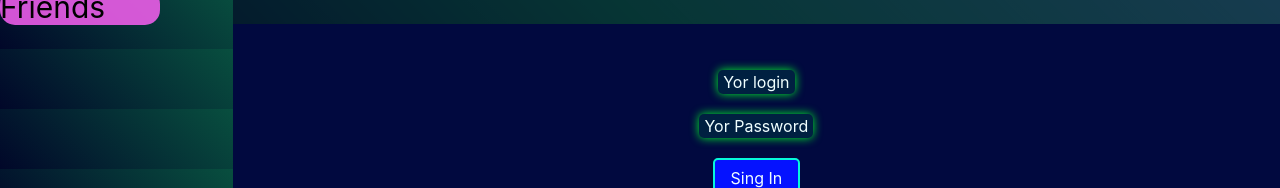
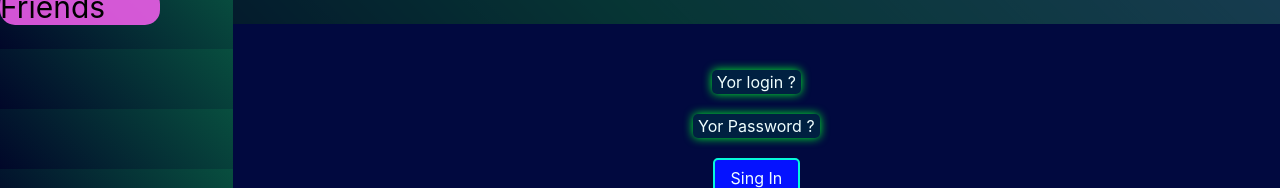
Before and after one commit to Alexey928/WheyOfSamuray, a React (Create React App) app: page /Login in a window 1280 px wide. Shown: the part 311-499 px from the top of the page. Built offline with nearby package versions, Linux system fonts and the light colour scheme.

Commit message:
continue progect 30.3

```diff
--- a/src/Resduscers/authUserReduser.ts
+++ b/src/Resduscers/authUserReduser.ts
@@ -1,5 +1,4 @@
 import {setAuthUserDataAC, setIsRequestProcessingStatusAC, UserAuthState} from "../ActionCreators/authUserAC";
-
 
 export type AuthActionsType =
     | ReturnType<typeof setAuthUserDataAC>
--- a/src/components/Login/loginPage.tsx
+++ b/src/components/Login/loginPage.tsx
@@ -10,8 +10,8 @@ const LoginPage = () => {
     return (
         <div className={style.loginFormContayner}>
             <form className={style.form}>
-                <EditableSpan  title={"Yor login"} type={"text"} placeholder={"Enter Login"}/>
-                <EditableSpan  title={"Yor Password"} type={"password"} placeholder={"Enter Password"}/>
+                <EditableSpan  title={"Yor login ?"} type={"text"} placeholder={"Enter Login"}/>
+                <EditableSpan  title={"Yor Password ?"} type={"password"} placeholder={"Enter Password"}/>
                 <button onClick={(e:any)=>{e.preventDefault()}} className={style.button}>Sing In</button>
             </form>
         </div>
--- a/src/components/ProfilePage/ProfilePage.tsx
+++ b/src/components/ProfilePage/ProfilePage.tsx
@@ -22,6 +22,7 @@ type ProfilePageType = {
 
 function ProfilePage(props:ProfilePageType){
     const profilePage  = useSelector<AppRootStateType ,ProfilePageStateType>(state => state.profilePage);
+
 
     const myProfileID = 2//пока так )
     const id  = useParams<'*'>();
--- a/src/components/UIcomponets/editinebalSpan/EditableSpan.tsx
+++ b/src/components/UIcomponets/editinebalSpan/EditableSpan.tsx
@@ -1,6 +1,5 @@
 import React, {KeyboardEvent,ChangeEvent, useState} from 'react';
 import style from "./editinebalSpan.module.css"
-
 
 type EditableSpanPropsType = {
     title: string
@@ -11,13 +10,14 @@ type EditableSpanPropsType = {
 export function EditableSpan(props: EditableSpanPropsType){
     let [editMode, setEditMode] = useState<boolean>(false);
     let [title, setTitle] = useState<string>("");
-    let [visible, setVisible] = useState<boolean>(false)
+    let [visible, setVisible] = useState<boolean>(false);
 
     const activateEditMode = () => {
         setEditMode(true);
     }
     const activateViewMode = () => {
         setEditMode(false);
+        props.handler && props.handler(title)
 
     }
     const changeTitle = (e: ChangeEvent<HTMLInputElement>) => {
@@ -37,18 +37,24 @@ export function EditableSpan(props: EditableSpanPropsType){
                     onBlur={activateViewMode}
                     onKeyDown={(e:KeyboardEvent<HTMLInputElement>)=>e.key==="Enter"&&activateViewMode()}
         />:
-        <span className={style.span}>
-            <span
-                onClick={activateEditMode}>{
+        <span className={style.spanContainer}>
+            {title&& <span className={style.fieldName}
+                           style={{left:props.type==="password"?-90:-60}}>
+                           {props.type==="password"?"password->":"login->"}
+                      </span>}
+            <span className={style.span}
+                onClick={activateEditMode}>
+                {
                     title&&props.type==="password"?
                     hiddenPassword(title):
                     title?title:
                     props.title
-            }</span>{props.type==="password" &&title&&
-            <span
+                }
+            </span>{props.type==="password" && title &&
+            <span className={style.triger}
                 onClick={()=>setVisible(!visible)}
                 style={{marginLeft:8,backgroundColor:"blue"}}>
-            se
+                {visible?"of":"on"}
             </span>}
         </span>
 
--- a/src/components/UIcomponets/editinebalSpan/editinebalSpan.module.css
+++ b/src/components/UIcomponets/editinebalSpan/editinebalSpan.module.css
@@ -12,14 +12,47 @@
     transition: all 0.3s linear;
     box-shadow: 0 0 10px rgba(3, 248, 248, 0.91);
 }
-.span{
+.spanContainer{
+    max-width: 210px;
+    position: relative;
     padding: 2px 5px;
     background-color: #002041;
     color: azure;
     margin-top: 20px;
     box-shadow: 0 0 10px rgb(2, 248, 43);
     border-radius: 5px;
+    transition: all 0.3s linear;
 }
-.span:hover{
+.spanContainer:hover{
+    box-shadow: 0 0 10px rgb(253, 240, 1);
+}
+.span{
+    display: block;
+    max-width: 210px;
+    overflow: scroll;
+}
+.span::-webkit-scrollbar {
+    width: 0;
+    display: none;
+}
+.spanContainer:hover{
     cursor:pointer;
 }
+
+.fieldName{
+    color: #d9f8ec;
+    position: absolute;
+    top: 0;
+    left: -60px;
+}
+.triger{
+    position: absolute;
+    top:3px;
+    right: -20px;
+}
+
+@media (max-width: 500px) {
+    .spanContainer{
+        max-width: 190px;
+    }
+}
```
Lines whose indentation alone changed are shown as unchanged.
